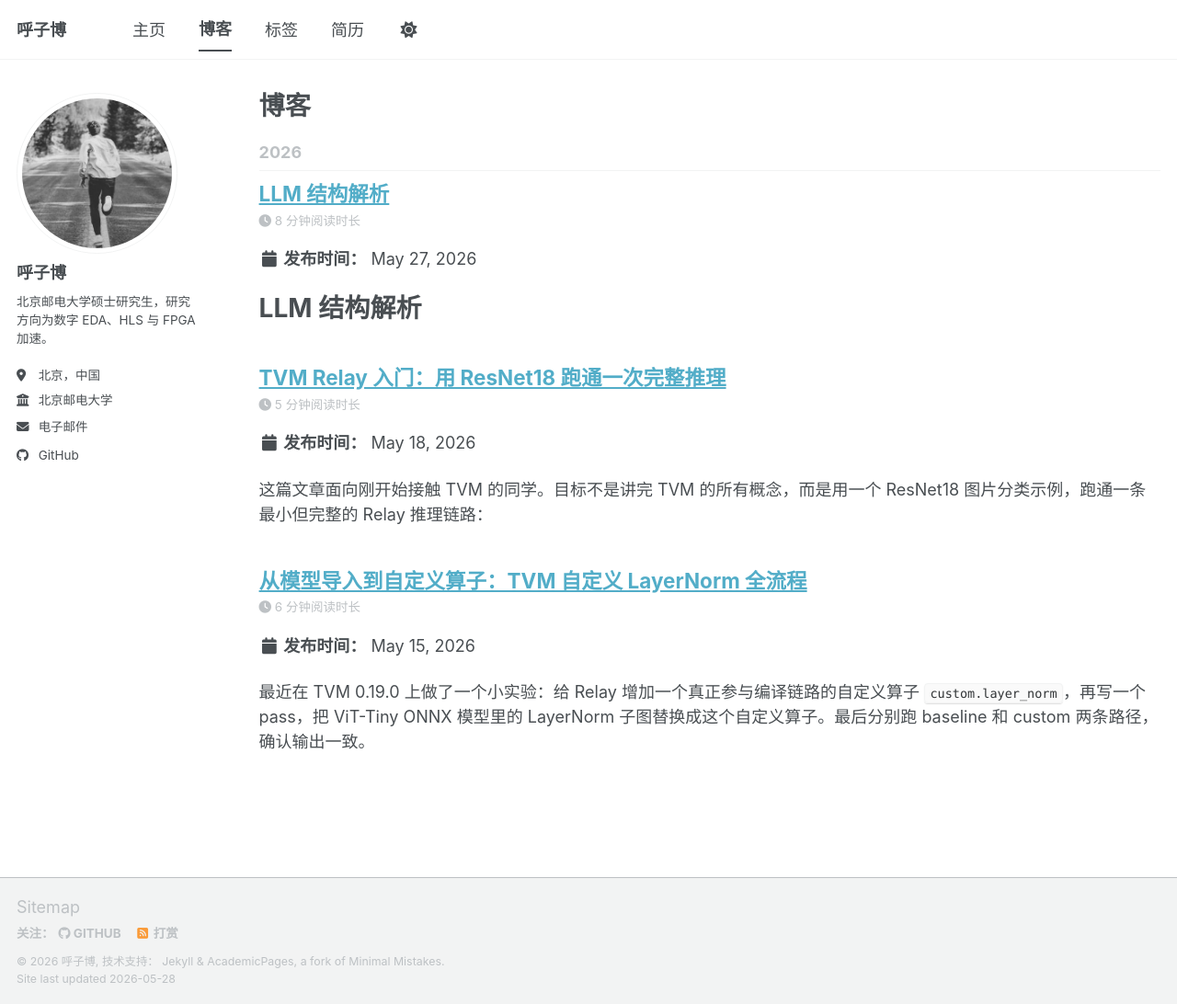
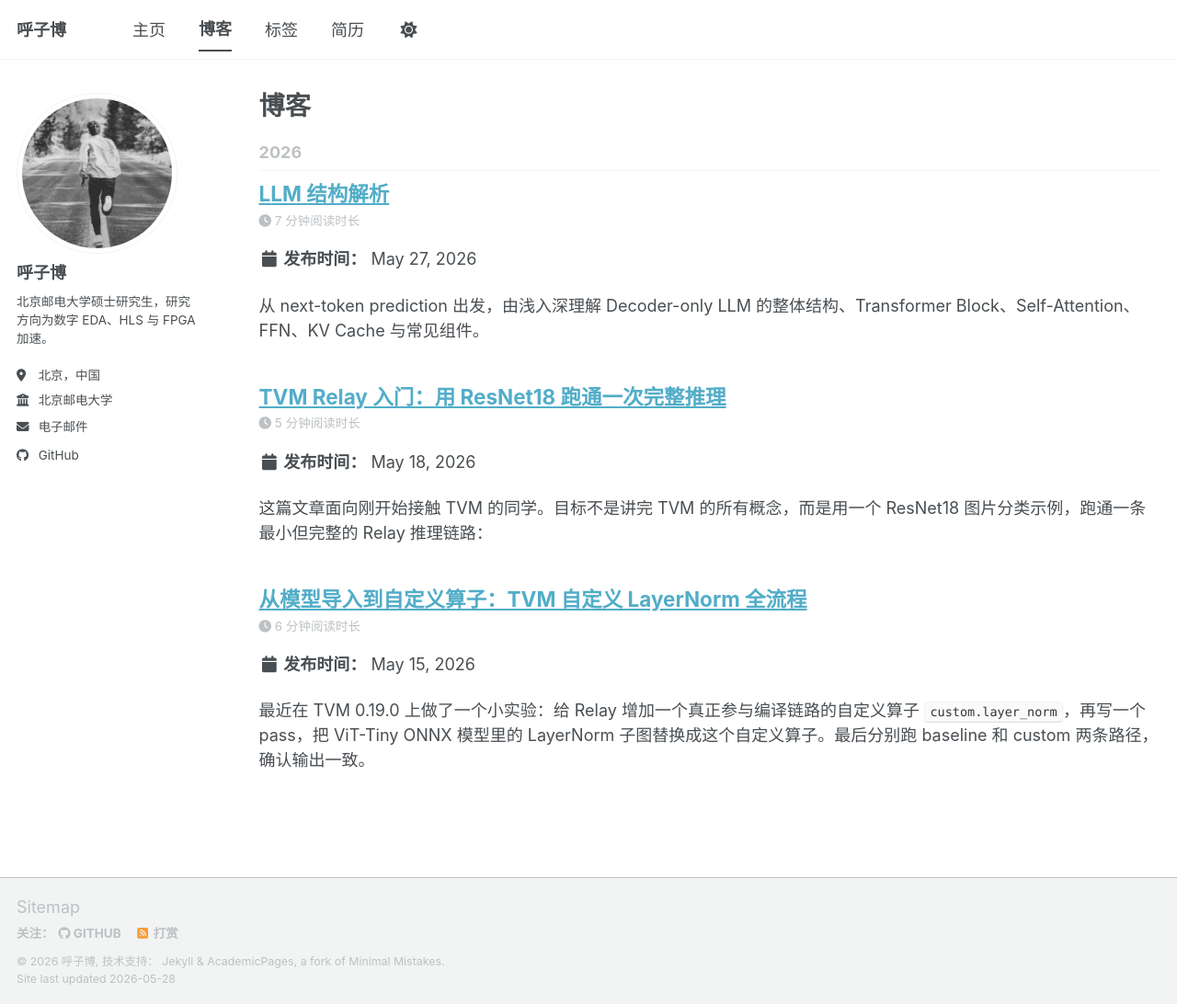
Before and after one commit to huzibo-yyds/huzibo-yyds.github.io, a Jekyll site: the page built from _pages/year-archive.html, in a window 1280 px wide and 1092 px high. Shown: the whole window at 92% size. Built offline with Jekyll 4.4.1, drawn with Linux system fonts in a browser that asks for light colours; a script bundle is joined from its source files by our own code; library files that are not in the unit come from our copies.

Commit message:
Fix LLM blog outline

````diff
--- a/_posts/2026-05-27-llm-structure-analysis.md
+++ b/_posts/2026-05-27-llm-structure-analysis.md
@@ -8,37 +8,71 @@
   - Attention
   - Decoder-only
   - AI
+excerpt: "从 next-token prediction 出发，由浅入深理解 Decoder-only LLM 的整体结构、Transformer Block、Self-Attention、FFN、KV Cache 与常见组件。"
+toc_label: "目录"
+toc_items:
+  - title: "LLM 最外层在做什么"
+    id: "what-llm-does"
+  - title: "从文本到向量"
+    id: "text-to-vector"
+  - title: "文本先变成 token ids"
+    id: "token-ids"
+    level: 3
+  - title: "Embedding：token id 变成向量"
+    id: "embedding"
+    level: 3
+  - title: "多层 Transformer Block"
+    id: "transformer-blocks"
+  - title: "一个 Transformer Block 的内部"
+    id: "inside-transformer-block"
+    level: 3
+  - title: "attention 模块"
+    id: "attention-module"
+    level: 3
+  - title: "FFN 模块"
+    id: "ffn-module"
+    level: 3
+  - title: "涉及算子"
+    id: "operators"
+    level: 3
+  - title: "Self-Attention：token 之间互相看"
+    id: "self-attention"
+  - title: "Multi-Head：拆成多个注意力头"
+    id: "multi-head"
+    level: 3
+  - title: "Attention 分数、Mask 和 Softmax"
+    id: "attention-score-mask-softmax"
+    level: 3
+  - title: "用注意力权重汇总 Value"
+    id: "weighted-value"
+    level: 3
+  - title: "FFN / MLP：加工每个 token 自己"
+    id: "ffn-mlp"
+  - title: "Norm 和 Residual 的作用"
+    id: "norm-residual"
+  - title: "Final Norm、lm_head 和 logits"
+    id: "final-norm-lm-head-logits"
+  - title: "采样下一个 token"
+    id: "sample-next-token"
+  - title: "推理时的 KV Cache"
+    id: "kv-cache"
+  - title: "整体伪代码"
+    id: "pseudo-code"
+  - title: "进一步"
+    id: "further-reading"
+  - title: "参考资源"
+    id: "references"
+    level: 3
+  - title: "论文和现代组件"
+    id: "papers-modern-components"
+    level: 3
 ---
-
-# LLM 结构解析
 
 🤖 不纠结每个算子的实现细节，而是从“一个 LLM 如何从文本生成下一个 token”开始，由浅入深看完整结构。LLaMA、Mistral、Qwen、Gemma、GPT 类模型都可以先按这个框架理解。
 
 > 以 LLaMA 类 Decoder-only LLM 为例
 
-## 目录
-
-- [1. LLM 最外层在做什么](#1-llm-最外层在做什么)
-- [2. 从文本到向量](#2-从文本到向量)
-  - [2.1 文本先变成 token ids](#21-文本先变成-token-ids)
-  - [2.2 Embedding：token id 变成向量](#22-embeddingtoken-id-变成向量)
-- [3. 多层 Transformer Block](#3-多层-transformer-block)
-  - [3.1 一个 Transformer Block 的内部](#31-一个-transformer-block-的内部)
-  - [3.2 attention模块](#32-attention模块)
-  - [3.3 FNN模块](#33-fnn模块)
-  - [3.4 涉及算子](#34-涉及算子)
-- [4. Self-Attention：token 之间互相看](#4-self-attentiontoken-之间互相看)
-  - [4.1 Multi-Head：拆成多个注意力头](#41-multi-head拆成多个注意力头)
-  - [4.2 Attention 分数、Mask 和 Softmax](#42-attention-分数mask-和-softmax)
-  - [4.3 用注意力权重汇总 Value](#43-用注意力权重汇总-value)
-- [5. FFN / MLP：加工每个 token 自己](#5-ffn--mlp加工每个-token-自己)
-- [6. Norm 和 Residual 的作用](#6-norm-和-residual-的作用)
-- [7. Final Norm、lm_head 和 logits](#7-final-normlm_head-和-logits)
-- [8. 采样下一个 token](#8-采样下一个-token)
-- [9. 推理时的 KV Cache](#9-推理时的-kv-cache)
-- [10. 整体伪代码](#10-整体伪代码)
-
-## 1. LLM 最外层在做什么
+## 1. LLM 最外层在做什么 {#what-llm-does}
 LLM 本质上是一个 next-token predictor：
 ```text
 给定前面的 token，预测下一个 token。
@@ -55,16 +89,16 @@
 ```
 这些分数叫 `logits`。模型会通过 greedy、top-k、top-p 等策略选出下一个 token，比如选出“好”，再把它拼回输入，继续预测后面的 token。
 
-## 2. 从文本到向量
+## 2. 从文本到向量 {#text-to-vector}
 
-### 2.1 文本先变成 token ids
+### 2.1 文本先变成 token ids {#token-ids}
 模型不能直接处理字符串，要先经过 **tokenizer**：
 ```text
 "Hello world" -> [15496, 995]
 ```
 这些整数是 token 在词表里的编号。注意：编号大小本身没有语义，`15496` 并不表示它比 `995` “更大”或“更重要”，它只是词表中的位置。
 
-### 2.2 Embedding：token id 变成向量
+### 2.2 Embedding：token id 变成向量 {#embedding}
 📌 将token从离散符号 -> 连续向量
 
 模型有一张**可训练的 embedding table**：
@@ -96,7 +130,7 @@
 Embedding / Gather
 ```
 
-## 3. 多层 Transformer Block
+## 3. 多层 Transformer Block {#transformer-blocks}
 Embedding 之后，hidden 会进入很多层 Transformer block：
 ```python
 hidden = embedding(token_ids)
@@ -119,7 +153,7 @@
 - 浅层可能更偏局部、词形、短语模式；
 - 深层会逐渐形成更抽象的语义和任务相关表示。
 
-### 3.1 一个 Transformer Block 的内部
+### 3.1 一个 Transformer Block 的内部 {#inside-transformer-block}
 现代 LLaMA 类模型通常使用 Pre-Norm 结构：
 ```text
 输入 hidden
@@ -146,7 +180,7 @@
 - `RMSNorm / LayerNorm`：稳定数值尺度。
 - `Residual Add`：保留原始信息，并帮助梯度传播。
 
-### 3.2 attention模块
+### 3.2 attention模块 {#attention-module}
 > 负责 token 和 token 之间的信息交互
 ```
 hidden
@@ -172,7 +206,7 @@
     - 残差链接，不是直接用 attention 的输出替换 hidden
     - 视觉上，原来的信息保留，attention学到的信息作为增量补充上去
 
-### 3.3 FNN模块
+### 3.3 FNN模块 {#ffn-module}
 > 对每个 token 内部表示做加工、变换、提炼
 ```
 hidden
@@ -234,7 +268,7 @@
 
 ---
 
-## 4. Self-Attention：token 之间互相看
+## 4. Self-Attention：token 之间互相看 {#self-attention}
 Self-Attention 解决的问题是：
 ```text
 当前 token 应该关注前文中的哪些 token？
@@ -296,7 +330,7 @@
 Reshape / Transpose
 ```
 
-### 4.2 Attention 分数、Mask 和 Softmax
+### 4.2 Attention 分数、Mask 和 Softmax {#attention-score-mask-softmax}
 每个 token 的 Q 会和所有 token 的 K 做点积：
 ```python
 scores = Q @ K.T / sqrt(head_dim)
@@ -361,7 +395,7 @@
 
 ---
 
-## 5. FFN / MLP：加工每个 token 自己
+## 5. FFN / MLP：加工每个 token 自己 {#ffn-mlp}
 Attention 负责 token 之间的信息交互；FFN 负责对每个 token 自己的 hidden 向量做非线性变换。
 经典 FFN：
 ```python
@@ -453,7 +487,7 @@
 RMSNorm / LayerNorm / MatMul / Linear
 ```
 
-## 8. 采样下一个 token
+## 8. 采样下一个 token {#sample-next-token}
 🚀 如何生成新的token
 
 `logits` 是每个 token 的未归一化分数。可以先做 softmax：
@@ -473,7 +507,7 @@
 Softmax / Argmax / TopK / Sort / Cumsum / Multinomial
 ```
 
-## 9. 推理时的 KV Cache
+## 9. 推理时的 KV Cache {#kv-cache}
 如果每生成一个 token 都重新计算所有历史 token 的 K/V，会非常慢。⭐️ KV Cache 的思想是：
 ```text
 第 1 步：算 K1, V1，存起来
````
Also changed, not shown: other parts of _posts/2026-05-27-llm-structure-analysis.md (+9 -9 lines).
